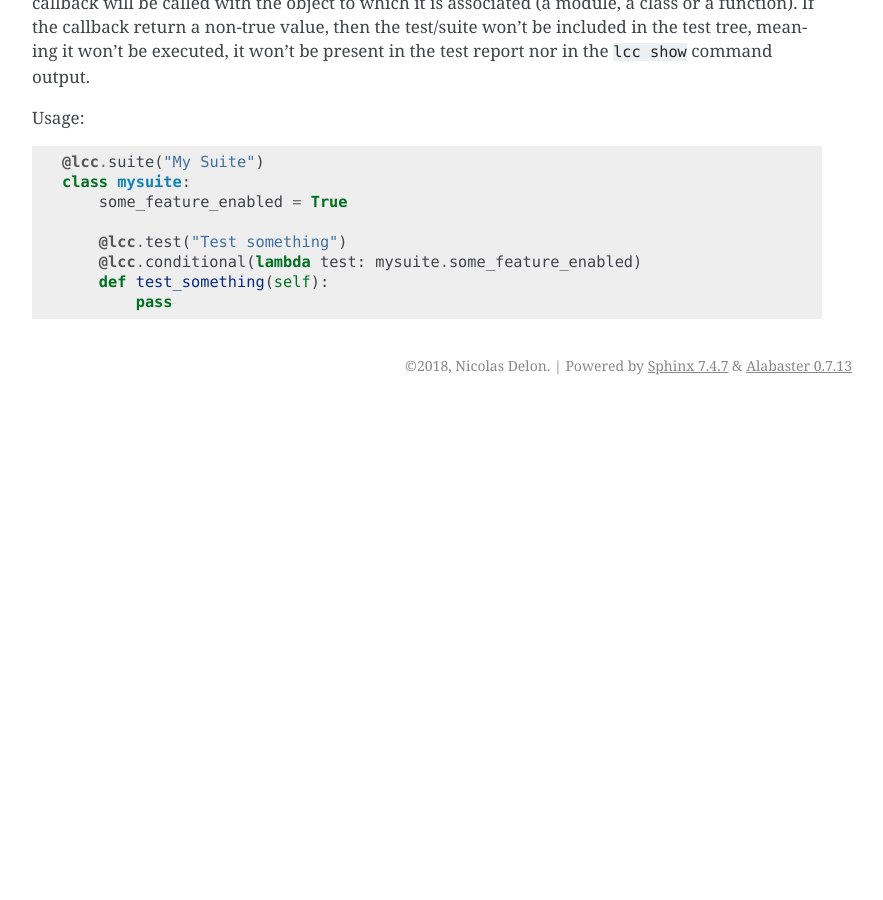
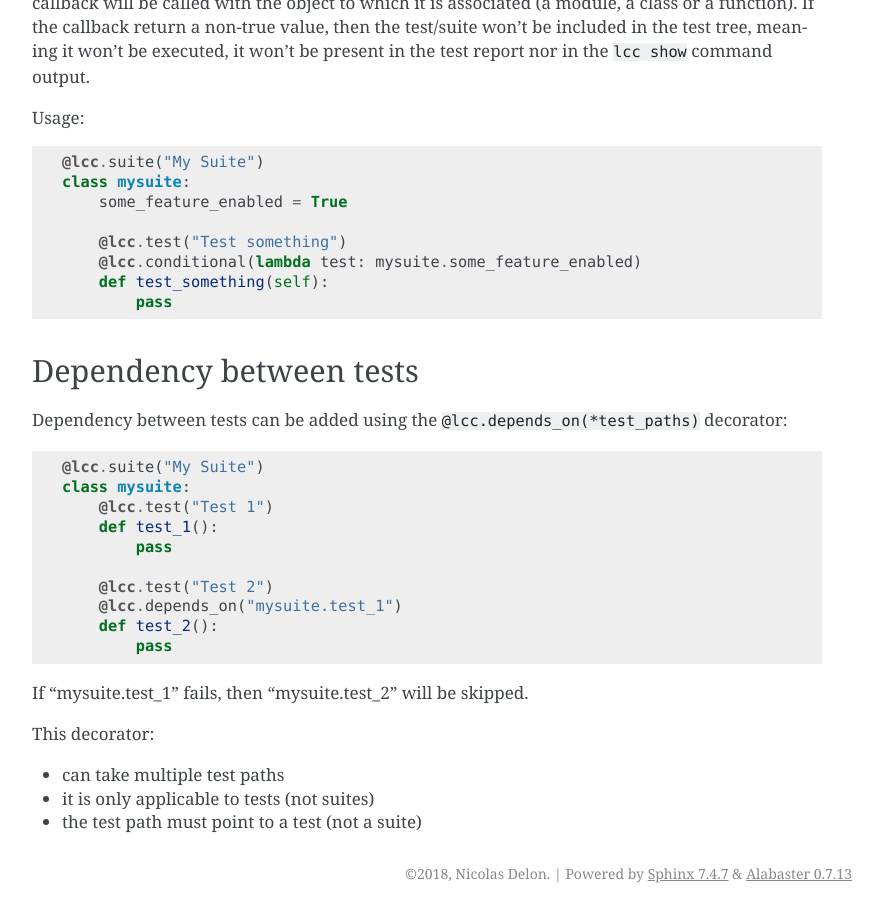
Before and after one commit to lemoncheesecake/lemoncheesecake, a Sphinx documentation site: the page built from doc/tests-and-suites.rst, in a window 1280 px wide and 900 px high, scrolled down 3560 px. Shown: the whole window, without its empty margins (363-1246 px from the left). Built offline with Sphinx 7.4.7, drawn with Linux system fonts in a browser that asks for light colours; before the commit the page ends 3965 px from its top, so only the background shows below that; some of the changed text lies outside the part shown.

Commit message:
Add documentation about depends_on

```diff
--- a/doc/tests-and-suites.rst
+++ b/doc/tests-and-suites.rst
@@ -83,7 +83,7 @@ A suite can be nested in another suite, it can be performed in different ways:
 
 - as a module in a sub directory whose name matches the parent suite module:
 
-  .. code-block:: none
+  .. code-block:: text
 
       $ tree
       .
@@ -197,3 +197,29 @@ Usage::
         @lcc.conditional(lambda test: mysuite.some_feature_enabled)
         def test_something(self):
             pass
+
+Dependency between tests
+------------------------
+
+Dependency between tests can be added using the ``@lcc.depends_on(*test_paths)`` decorator::
+
+    @lcc.suite("My Suite")
+    class mysuite:
+        @lcc.test("Test 1")
+        def test_1():
+            pass
+
+        @lcc.test("Test 2")
+        @lcc.depends_on("mysuite.test_1")
+        def test_2():
+            pass
+
+If "mysuite.test_1" fails, then "mysuite.test_2" will be skipped.
+
+This decorator:
+
+- can take multiple test paths
+
+- it is only applicable to tests (not suites)
+
+- the test path must point to a test (not a suite)
```
